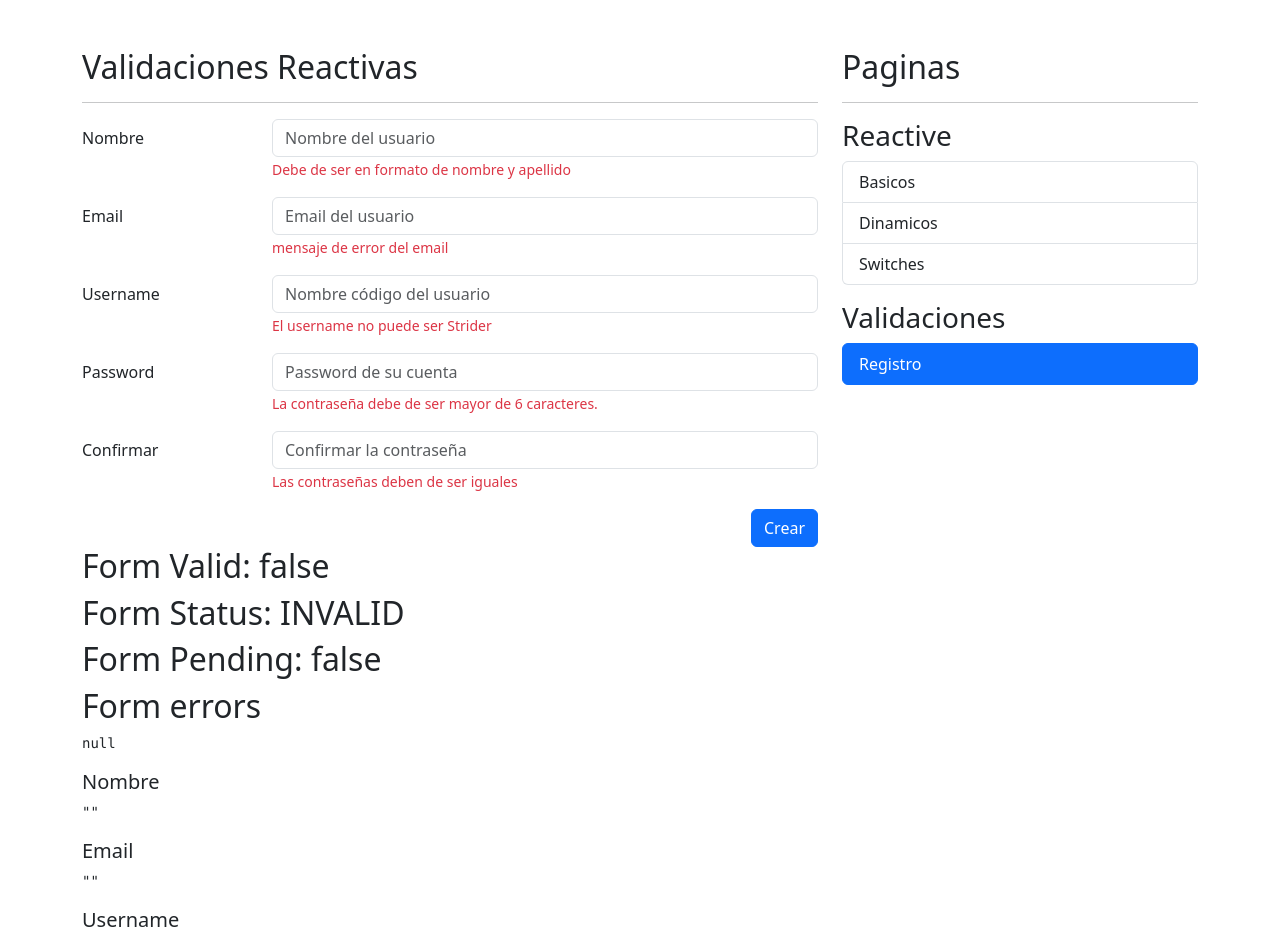
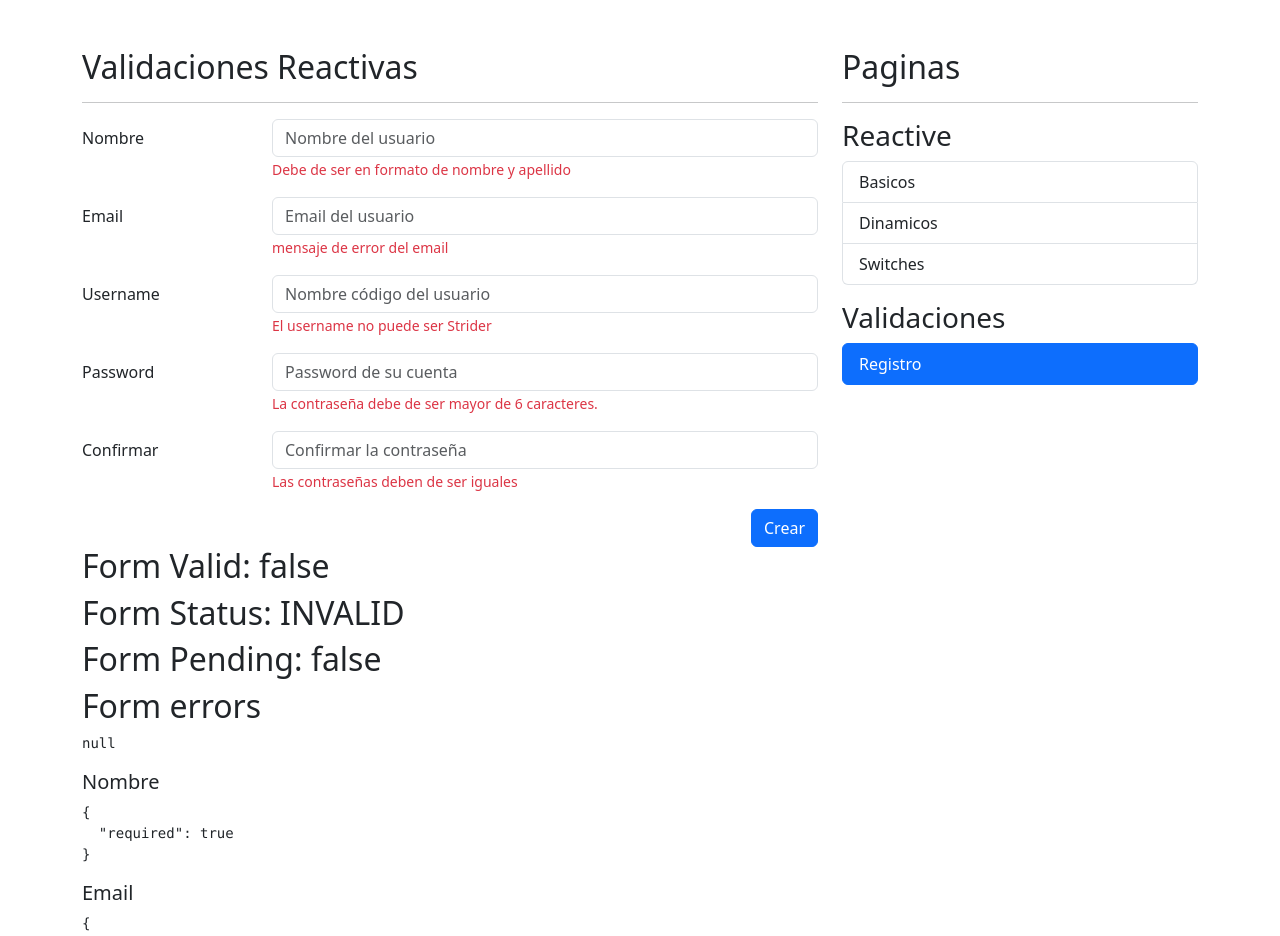
Before and after one commit to NandierSR26/forms-app-angular, an Angular app: page /auth/sign-up in a window 1280 px wide. Shown: the top 936 px of the page. Built offline with nearby package versions, Linux system fonts and the light colour scheme.

Commit message:
feat: :zap: Validaciones de email agregadas

```diff
--- a/src/app/auth/pages/register-page/register-page.component.html
+++ b/src/app/auth/pages/register-page/register-page.component.html
@@ -111,10 +111,10 @@
 <pre>{{ myForm.errors| json }}</pre>
 
 <h5>Nombre</h5>
-<pre>{{ myForm.value.name | json }}</pre>
+<pre>{{ myForm.controls['name'].errors| json }}</pre>
 
 <h5>Email</h5>
-<pre>{{ myForm.value.email | json }}</pre>
+<pre>{{ myForm.controls['email'].errors| json }}</pre>
 
 <h5>Username</h5>
 <pre>{{ myForm.controls['username'].errors | json }}</pre>
--- a/src/app/auth/pages/register-page/register-page.component.ts
+++ b/src/app/auth/pages/register-page/register-page.component.ts
@@ -1,6 +1,6 @@
 import { Component } from '@angular/core';
 import { FormBuilder, FormGroup, Validators } from '@angular/forms';
-import { cantBeStrider } from 'src/app/shared/validators/validators';
+import * as customValidators from 'src/app/shared/validators/validators';
 
 @Component({
   templateUrl: './register-page.component.html',
@@ -9,11 +9,11 @@
 export class RegisterPageComponent {
 
   public myForm: FormGroup = this.fb.group({
-    name: ['', [Validators.required]],
-    email: ['', [Validators.required]],
+    name: ['', [ Validators.required, Validators.pattern( customValidators.firstNameAndLastnamePattern ) ]],
+    email: ['', [Validators.required, Validators.pattern( customValidators.emailPattern ) ]],
     username: [
       '',
-      [Validators.required, cantBeStrider]
+      [Validators.required, customValidators.cantBeStrider]
     ],
     password: ['', [Validators.required, Validators.minLength(6)]],
     password2: ['', [Validators.required]],
--- a/src/app/shared/validators/validators.ts
+++ b/src/app/shared/validators/validators.ts
@@ -1,6 +1,9 @@
-import { FormControl } from "@angular/forms";
+import { FormControl, ValidationErrors } from "@angular/forms";
 
-export const cantBeStrider = ( control: FormControl ) => {
+export const firstNameAndLastnamePattern: string = '([a-zA-Z]+) ([a-zA-Z]+)';
+export const emailPattern: string = "^[a-z0-9._%+-]+@[a-z0-9.-]+\\.[a-z]{2,4}$";
+
+export const cantBeStrider = ( control: FormControl ): ValidationErrors | null => {
 
   const value: string = control.value.trim().toLowerCase();
 
```
